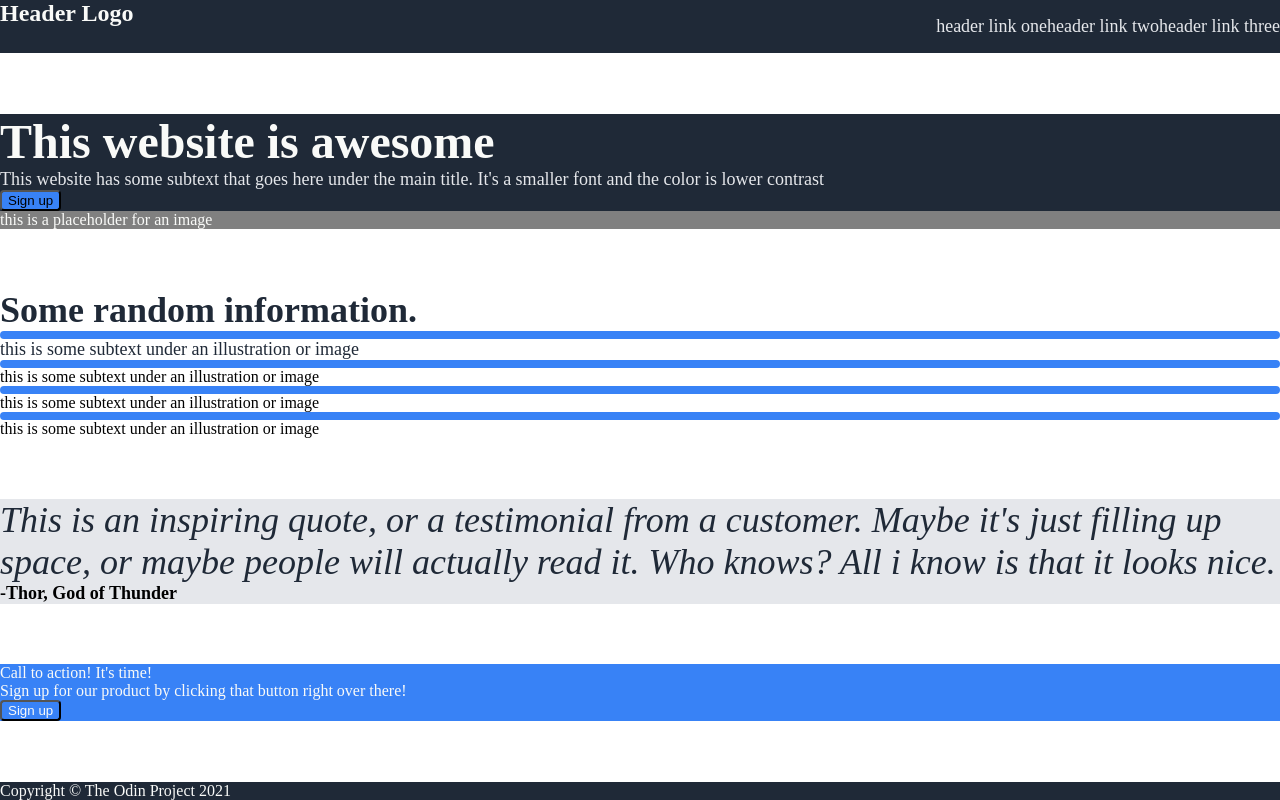
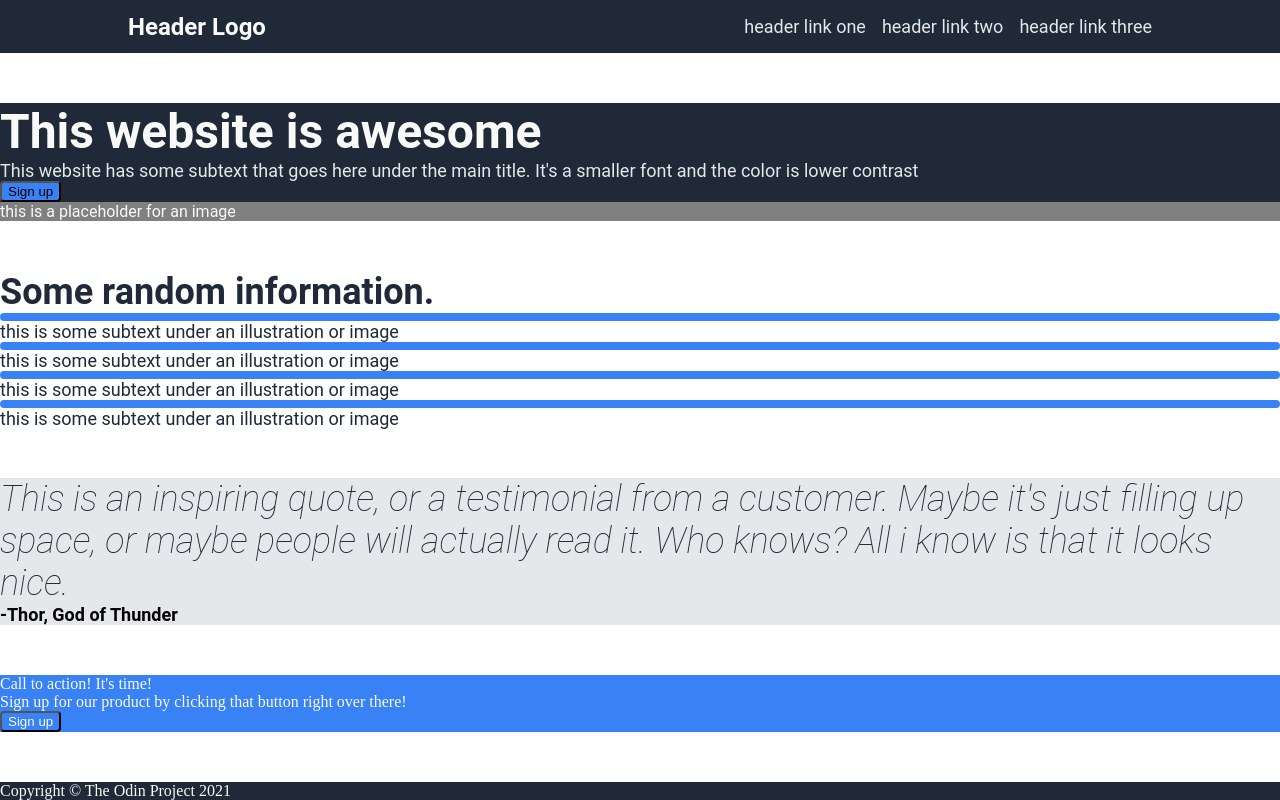
Before and after one commit to paolo-estavillo/odin-project-landing, a plain HTML site: page index.html in a window 1280 px wide. Drawn offline with Linux system fonts and the light colour scheme.

Commit message:
Finish header

```diff
--- a/index.html
+++ b/index.html
@@ -64,7 +64,7 @@
                     <div class="image-placeholder">
 
                     </div>
-                    <div class="image-subtext">
+                    <div class="subtext">
                         this is some subtext under an illustration or image
                     </div>
                 </li>
@@ -73,7 +73,7 @@
                     <div class="image-placeholder">
 
                     </div>
-                    <div class="image-subtext">
+                    <div class="subtext">
                         this is some subtext under an illustration or image
                     </div>
                 </li>
@@ -82,7 +82,7 @@
                     <div class="image-placeholder">
 
                     </div>
-                    <div class="image-subtext">
+                    <div class="subtext">
                         this is some subtext under an illustration or image
                     </div>
                 </li>
--- a/style.css
+++ b/style.css
@@ -15,6 +15,7 @@ body {
     color: #f9faf8;
     font-size: 48px;
     font-weight: bolder;
+    font-family: 'Roboto';
 }
 
 .header-links li a,
@@ -22,16 +23,19 @@ body {
     font-size: 18px;
     color: #e5e7eb;
     text-decoration: none;
+    font-family: 'Roboto';
 }
 
 .hero-image {
     background-color: gray;
+    font-family: "Roboto";
 }
 
 .header-logo {
     font-size: 24px;
     color: #f9faf8;
     font-weight: bold;
+    font-family: 'Roboto';
 }
 
 /* buttons */
@@ -45,6 +49,7 @@ body {
     color: #1f2937;
     font-size: 36px;
     font-weight: bolder;
+    font-family: 'Roboto';
 }
 
 .cards {
@@ -58,9 +63,10 @@ body {
     border-radius: 8px;
 }
 
-.info-wrapper .cards .card .subtext{
+.card .subtext {
     color: #1f2937;
     font-size: 18px;
+    font-family: 'Roboto';
 }
 
 /* quote section */
@@ -73,11 +79,13 @@ body {
     font-size: 36px;
     font-style: italic;
     font-weight: lighter;
+    font-family: 'Roboto';
 }
 
 .signature {
     font-size: 18px;
     font-weight: bold;
+    font-family: 'Roboto';
 }
 
 /* call to action */
@@ -95,20 +103,28 @@ body {
 
 /* Structure */
 .container {
+    min-height: 100vh;
     display: flex;
     flex-direction: column;
     justify-content: space-between;
-    min-height: 100vh;
     /* min-width: 100vh; */
 }
 /* Header */
 .header-wrapper {
     display: flex;
+    flex-direction: row;
+    /* flex: auto; */
 
     justify-content: space-between;
+    align-items: center;
+
+    padding: 0 128px;
 }
 
 .header-links {
     display: flex;
+    flex-direction: row;
     list-style-type: none;
+
+    gap: 16px;
 }
```
